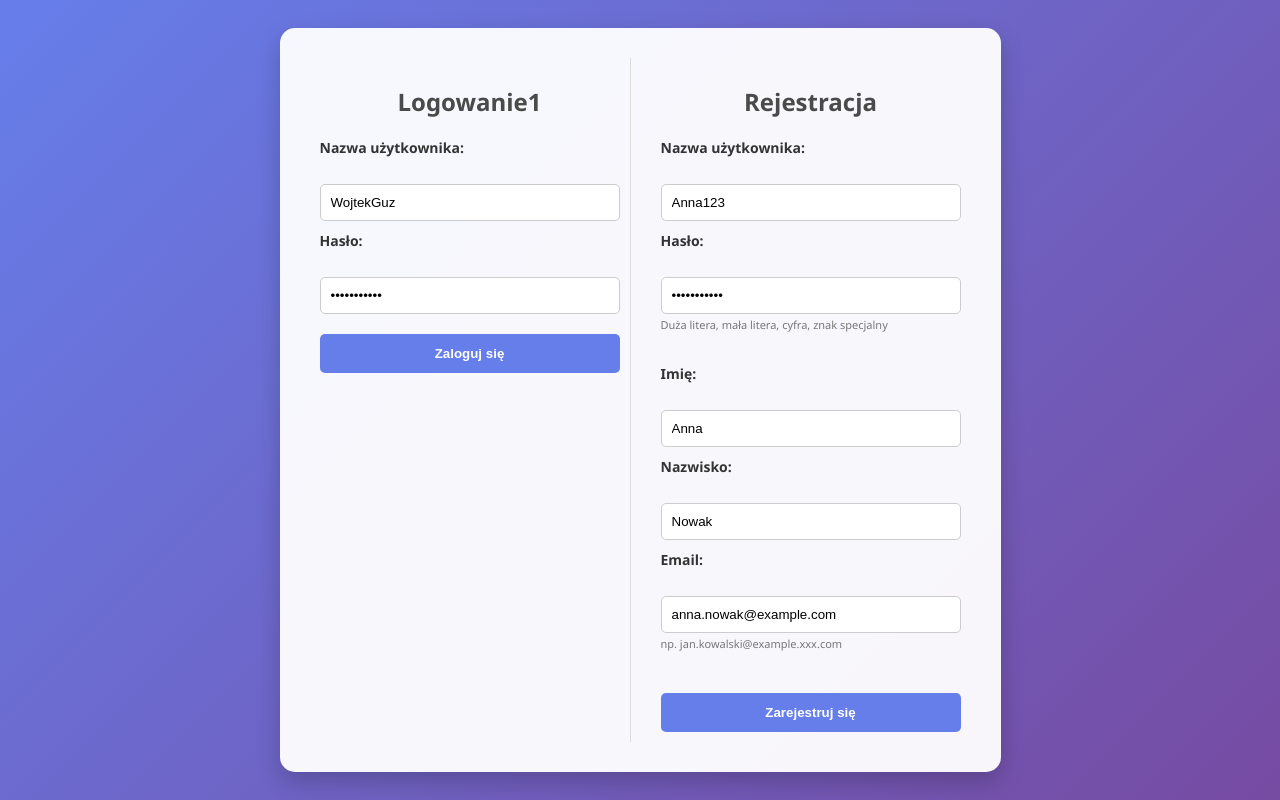
After one commit to worender/wgstronka, a PHP site: page /lab8/logowanie.html in a window 1280 px wide. The commit adds this page. Run offline with PHP 8.4, Linux system fonts and the light colour scheme.

Commit message:
to jest koniec projektu
now komit

```diff
--- a/index.html
+++ b/index.html
@@ -20,7 +20,8 @@
             <a href="lab5/dane.xml">Laboratorium 5</a>
             <a href="lab3/for.php">Laboratorium 6</a>
             <a href="lab7.php">Laboratorium 7</a>
-            <a href="lab8/index.php">Laboratorium 8</a>
+            <a href="lab8/logowanie.html">Laboratorium 8</a>
+            <a href="lab9/index.php">Laboratorium 9</a>
 
         </div>
     </div>
--- a/lab2.html
+++ b/lab2.html
@@ -21,7 +21,8 @@
                 <a href="lab5/dane.xml">Laboratorium 5</a>
                 <a href="lab3/for.php">Laboratorium 6</a>
                 <a href="lab7.php">Laboratorium 7</a>
-                <a href="lab8/index.php">Laboratorium 8</a>
+                <a href="lab8/logowanie.html">Laboratorium 8</a>
+            <a href="lab9/index.php">Laboratorium 9</a>
 
             </div>
             <div class="main">
--- a/lab3.html
+++ b/lab3.html
@@ -21,7 +21,8 @@
                 <a href="lab5/dane.xml">Laboratorium 5</a>
                 <a href="lab3/for.php">Laboratorium 6</a>
                 <a href="lab7.php">Laboratorium 7</a>
-                <a href="lab8/index.php">Laboratorium 8</a>
+                <a href="lab8/logowanie.html">Laboratorium 8</a>
+            <a href="lab9/index.php">Laboratorium 9</a>
 
             </div>
             <div class="lab3">
--- a/lab4.html
+++ b/lab4.html
@@ -22,7 +22,8 @@
             <a href="lab5/dane.xml">Laboratorium 5</a>
             <a href="lab3/for.php">Laboratorium 6</a>
             <a href="lab7.php">Laboratorium 7</a>
-            <a href="lab8/index.php">Laboratorium 8</a>
+            <a href="lab8/logowanie.html">Laboratorium 8</a>
+            <a href="lab9/index.php">Laboratorium 9</a>
 
         </div>
 
--- /dev/null
+++ b/lab8/logowanie.html
@@ -0,0 +1,45 @@
+<!DOCTYPE html>
+<html lang="pl">
+<head>
+    <meta charset="UTF-8">
+    <meta name="viewport" content="width=device-width, initial-scale=1.0">
+
+    <link rel="stylesheet" href="style1.css">
+    <title>Logowanie</title>
+</head>
+<body>
+    <div class="container">
+        <div class="Logowanie">
+    <h1>Logowanie1</h1>
+    <form action="spr.php" method="post" pattern=".{1,50}">
+        <label for="username">Nazwa użytkownika:</label><br>
+        <input type="text" id="username" name="username" required value="WojtekGuz" maxlength="50"><br>
+
+        <label for="password">Hasło:</label><br>
+        <input type="password" id="password" name="password" pattern="(?=.*\d)(?=.*[a-ząęćłńóśźż])(?=.*[A-ZĄĘĆŁŃÓŚŹŻ])(?=.*[\W_]).{8,100}"  value="Trudn3hasło" maxlength="100" required><br>
+
+        <input type="submit" value="Zaloguj się">
+    </form>
+    </div>
+
+    <div class="Rejestracja">
+    <h1>Rejestracja</h1>
+    <form action="rejestracja.php" method="post">
+
+        <label for="new_username">Nazwa użytkownika:</label><br>
+        <input type="text" id="new_username" name="new_username" pattern=".{1,50}" value="Anna123" maxlength="50"required><br>
+        <label for="new_password">Hasło:</label><br>
+        <input type="password" id="new_password" name="new_password" pattern="(?=.*\d)(?=.*[a-ząęćłńóśźż])(?=.*[A-ZĄĘĆŁŃÓŚŹŻ])(?=.*[\W_]).{8,100}" maxlength="100" value="Trudn3hasło" required><span>Duża litera, mała litera, cyfra, znak specjalny</span><br>
+        <label for="imie">Imię:</label><br>
+        <input type="text" id="imie" name="imie" pattern="^[A-ZĄĘĆŁŃÓŚŹŻ]{1}[a-ząęćłńóśźż]{1,49}$" value="Anna" maxlength="50" required><br>
+        <label for="nazwisko">Nazwisko:</label><br>
+        <input type="text" id="nazwisko" name="nazwisko" pattern="^[A-ZĄĘĆŁŃÓŚŹŻ]{1}[a-ząęćłńóśźż]{1,49}$" value="Nowak" maxlength="50" required><br>
+        <label for="email">Email:</label><br>
+        <input type="email" id="email" name="email" pattern="[A-ZĄĘĆŁŃÓŚŹŻa-ząęćłńóśźż0-9.]+@+[A-ZĄĘĆŁŃÓŚŹŻa-ząęćłńóśźż0-9]+(\.[A-ZĄĘĆŁŃÓŚŹŻa-ząęćłńóśźż]+)+" value="anna.nowak@example.com" maxlength="100" required><span>np. jan.kowalski@example.xxx.com</span><br>
+
+        <input type="submit" value="Zarejestruj się">
+    </form>
+    </div>
+    </div>
+</body>
+</html>
--- /dev/null
+++ b/lab8/style1.css
@@ -0,0 +1,103 @@
+
+body {
+    font-family: 'Segoe UI', Tahoma, Geneva, Verdana, sans-serif;
+    background: linear-gradient(135deg, #667eea 0%, #764ba2 100%);
+    display: flex;
+    justify-content: center;
+    align-items: center;
+    min-height: 100vh;
+    margin: 0;
+    color: #333;
+}
+
+
+.container {
+    display: flex;
+    flex-wrap: wrap;
+    gap: 20px;
+    background: rgba(255, 255, 255, 0.95);
+    padding: 30px;
+    border-radius: 15px;
+    box-shadow: 0 10px 25px rgba(0,0,0,0.2);
+    max-width: 900px;
+    margin: 20px;
+}
+
+
+.Logowanie, .Rejestracja {
+    flex: 1;
+    min-width: 300px;
+    padding: 10px;
+}
+
+
+.Logowanie {
+    border-right: 1px solid #ddd;
+}
+
+h1 {
+    color: #4a4a4a;
+    text-align: center;
+    font-size: 24px;
+    margin-bottom: 20px;
+}
+
+
+label {
+    font-weight: 600;
+    font-size: 14px;
+    display: block;
+    margin-top: 10px;
+}
+
+input[type="text"],
+input[type="password"],
+input[type="email"] {
+    width: 100%;
+    padding: 10px;
+    margin-top: 5px;
+    border: 1px solid #ccc;
+    border-radius: 5px;
+    box-sizing: border-box;
+}
+
+input:focus {
+    outline: none;
+    border-color: #667eea;
+    box-shadow: 0 0 5px rgba(102, 126, 234, 0.3);
+}
+
+
+span {
+    font-size: 11px;
+    color: #777;
+    display: block;
+    margin-top: 3px;
+}
+
+
+input[type="submit"] {
+    width: 100%;
+    background: #667eea;
+    color: white;
+    border: none;
+    padding: 12px;
+    margin-top: 20px;
+    border-radius: 5px;
+    cursor: pointer;
+    font-weight: bold;
+    transition: background 0.3s ease;
+}
+
+input[type="submit"]:hover {
+    background: #5a67d8;
+}
+
+
+#info {
+    background: white;
+    padding: 20px;
+    border-radius: 10px;
+    text-align: center;
+    box-shadow: 0 4px 6px rgba(0,0,0,0.1);
+}
```
Also changed, not shown: lab8/index.php (+16 -87 lines), lab8/indexstr.php (deleted, +0 -65 lines), lab8/rejestracja.php (added, +76 -0 lines), lab8/spr.php (added, +68 -0 lines), lab8/spr_sesje.php (added, +18 -0 lines), lab9/index.txt (added, +97 -0 lines), lab9/index.php (renamed from lab8/index.txt), lab9/style.css (renamed from lab8/style.css).
